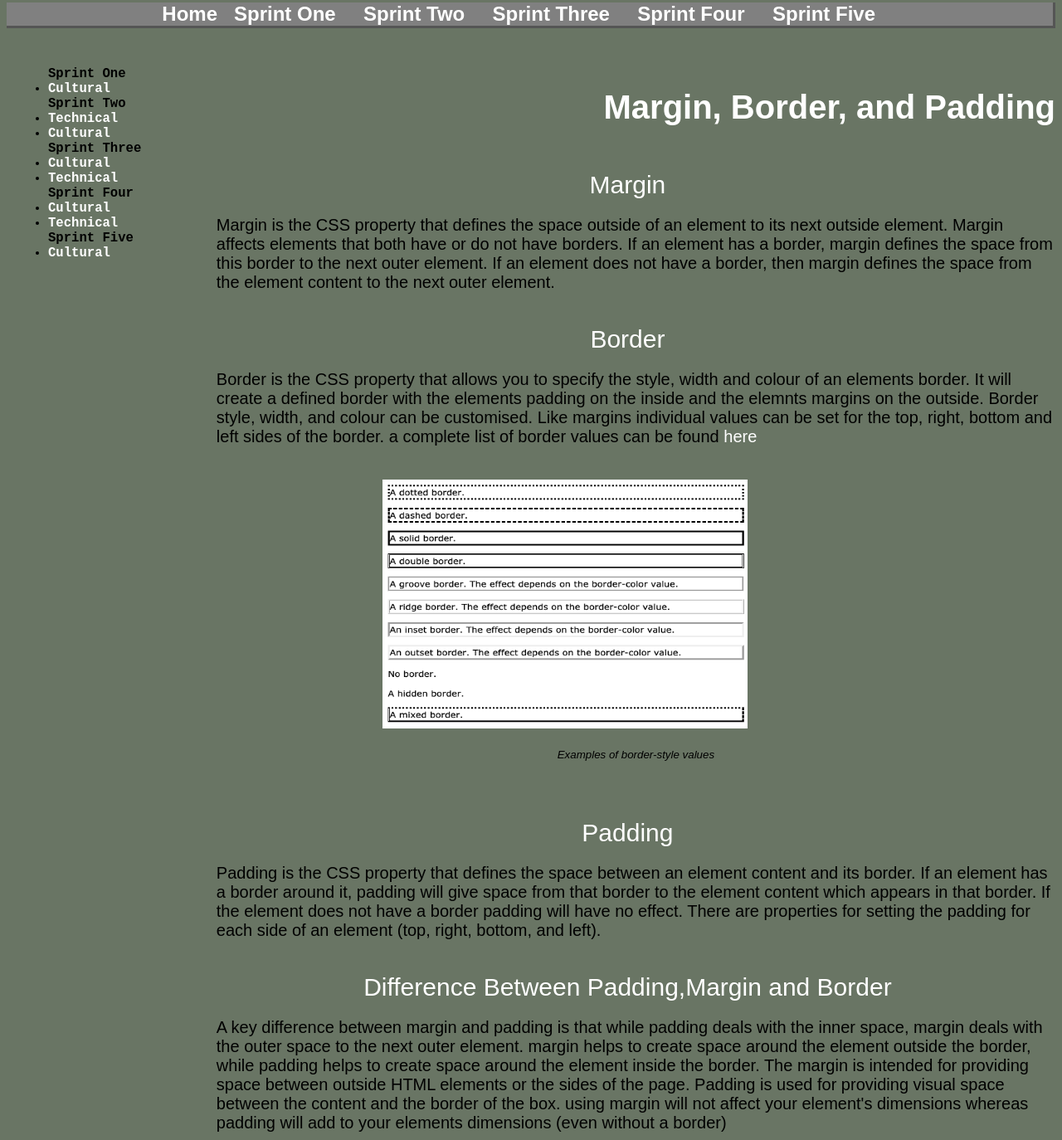
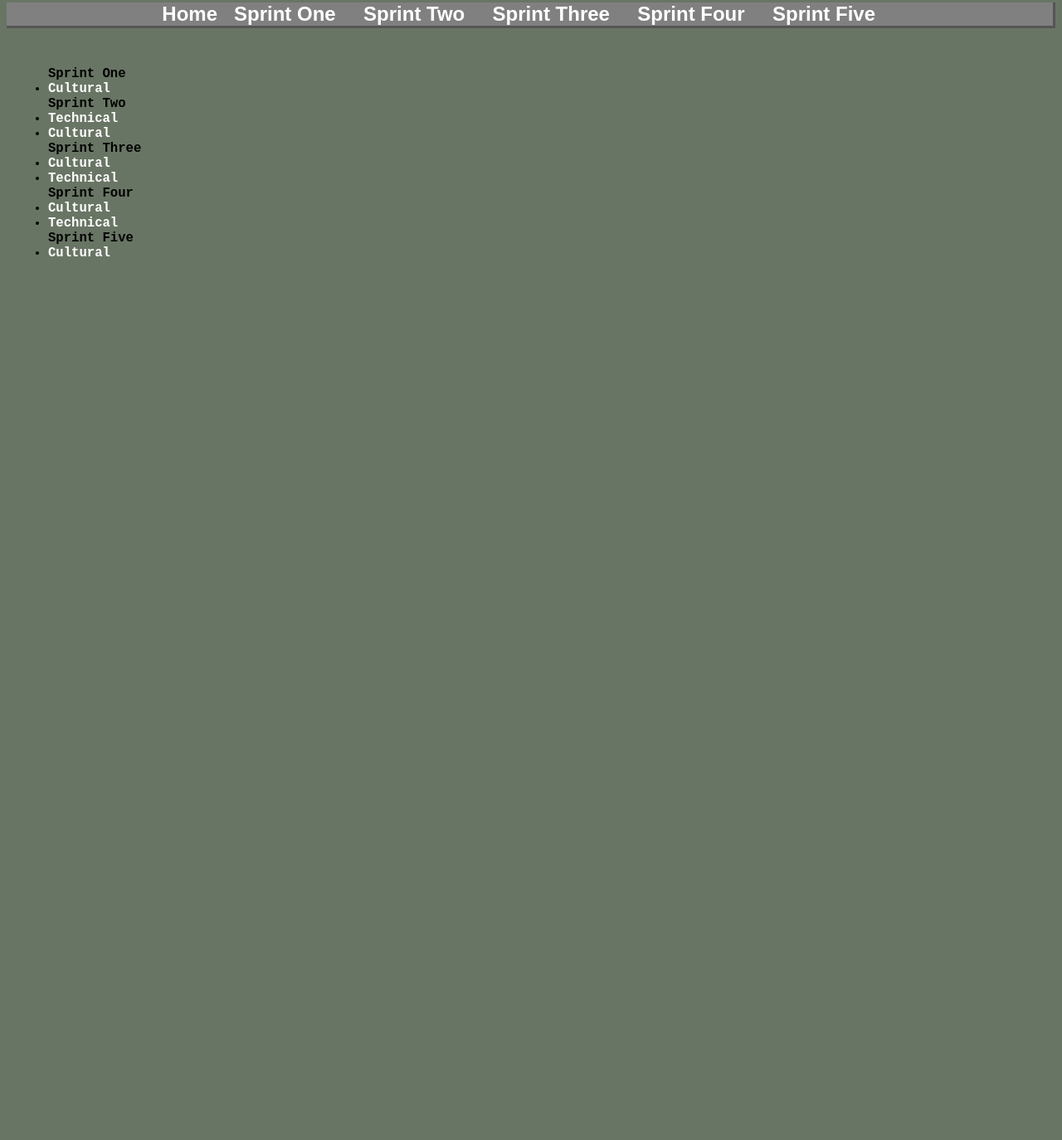
Before and after one commit to brendan-olphert/brendan-olphert.github.io, a plain HTML site: page blog/sprint2-technical.html in a window 1280 px wide. Shown: the part 146-1520 px from the top of the page at 83% size. After the commit the page ends 800 px from the top, so only its background shows below. Drawn offline with Linux system fonts and the light colour scheme.

Commit message:
Update sprint2-technical.html

```diff
--- a/blog/sprint2-technical.html
+++ b/blog/sprint2-technical.html
@@ -73,71 +73,4 @@
 
       <div class="main">
 
-    <h4>Margin, Border, and Padding</h4>
-
-    <p><div class="subheading">Margin</div></p>
-
-    <p>Margin is the CSS property that defines the space outside of an element to its next outside element.
-
-      Margin affects elements that both have or do not have borders. If an element has a border, margin defines
-      the space from this border to the next outer element. If an element does not have a border, then margin defines the space from the element content
-      to the next outer element.
-      </p>
-
-      <p><div class="subheading">Border</div></p>
-
-      <p>Border is the CSS property that allows you to specify the style, width and colour of an elements border.
-
-        It will create a defined border with the elements padding on the inside and the elemnts margins on the outside.
-        Border style, width, and colour can be customised.
-        Like margins individual values can be set for the top, right, bottom and left sides
-        of the border.
-
-        a complete list of border values can be found <a href=https://www.w3schools.com/css/css_border.asp title=here>here</a></p>
-
-        <figure>
-        <img src=../media/border-style-variants.png class=borderstylevariants style="width:440px;height:300px" alt="Examples of border-style variations">
-        <figcaption class=figcaption>Examples of border-style values</figcaption></figure>
-
-        <p><div class="subheading">Padding</div></p>
-
-        <p>Padding is the CSS property that defines the space between an element content and its border.
-          If an element has a border around it, padding will give space from that border to the element content which appears in that border.
-          If the element does not have a border padding will have no effect.
-          There are properties for setting the padding for each side of an element (top, right, bottom, and left).</p>
-
-          <p><div class="subheading">Difference Between Padding,Margin and Border</div></p>
-
-          <p>A key difference between margin and padding is that while padding
-            deals with the inner space, margin deals with the outer space to the next outer element.
-            margin helps to create space around the element outside the border,
-            while padding helps to create space around the element inside the border.
-
-            The margin is intended for providing space between outside HTML elements or the sides of the page.
-            Padding is used for providing visual space between the content and the border of the box.
-
-            using margin will not affect your element's dimensions whereas padding will add to your elements dimensions (even without a border)</p>
-
-            <figure>
-            <img src=http://amberzilla.github.io/blog/blog_images/margin_padding.png class=diagram>
-            <figcaption class=figcaption>This diagram shows, working outward from the object, the Padding, Border and Margin.</figcaption></figure>
-
-            <p>
-              As an example I added the code bellow to the Header of this page.
-            </p>
-
-
-            <img src=../media/codeexample.png class=codeexample style="width:440px;height:280px">
-
-
-
-            <p>Bellow you will see this header with the above values added,
-            The header text "brendan olphert" is the object.
-            I have changed the background colour to better represent the padding.
-            The red line represents the border and the space outside of the border until
-            the next object (here shown as the link bar) is the margin.</p>
-
-            <img src=../media/example.png class=example style="width:740px;height:340px;">
-
-
             </div>
```
